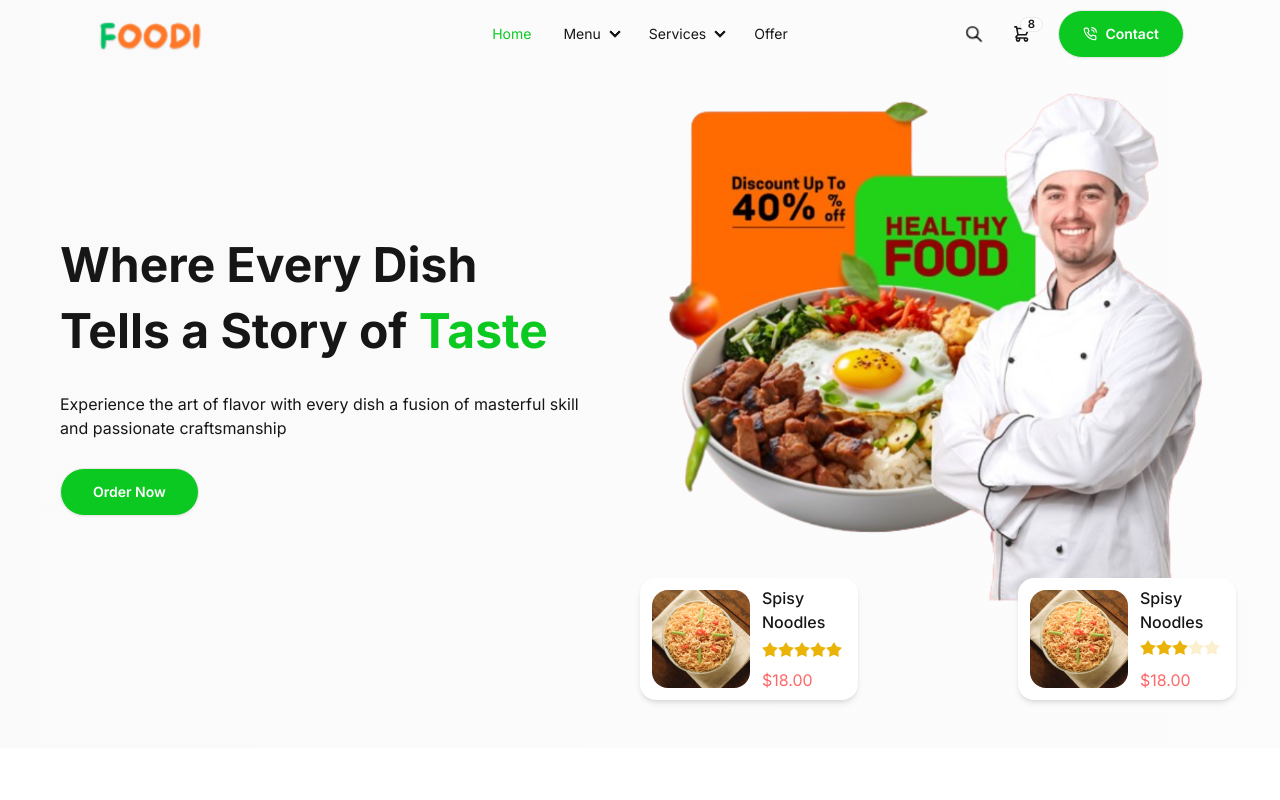
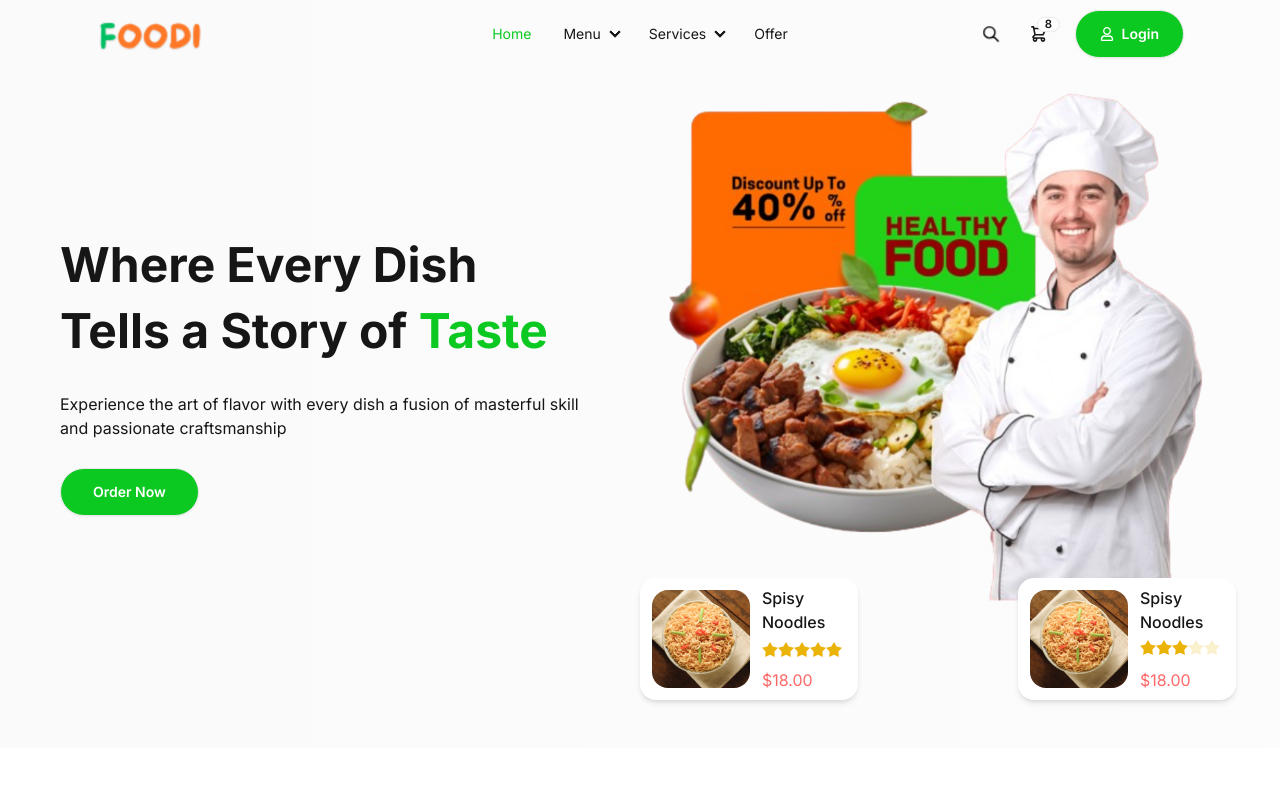
Before and after one commit to Madhushan13/my-mern-project, a React (Vite) app in the folder myfoody-client/: page / in a window 1280 px wide. Shown: the top 800 px of the page. Built offline with nearby package versions, Linux system fonts and the light colour scheme.

Commit message:
updated model section

```diff
--- /dev/null
+++ b/myfoody-client/src/components/Model.jsx
@@ -0,0 +1,46 @@
+import React from "react";
+
+const Model = () => {
+  return (
+    <dialog id="my_modal_5" className="modal modal-middle sm:modal-middle">
+      <div className="modal-box">
+        <div className="modal-action">
+          <form className="card-body" method="dialog">
+            <div className="form-control">
+              <label className="label">
+                <span className="label-text">Email</span>
+              </label>
+              <input
+                type="email"
+                placeholder="email"
+                className="input input-bordered"
+                required
+              />
+            </div>
+            <div className="form-control">
+              <label className="label">
+                <span className="label-text">Password</span>
+              </label>
+              <input
+                type="password"
+                placeholder="password"
+                className="input input-bordered"
+                required
+              />
+              <label className="label">
+                <a href="#" className="label-text-alt link link-hover">
+                  Forgot password?
+                </a>
+              </label>
+            </div>
+            <div className="form-control mt-6">
+              <button className="btn btn-primary">Login</button>
+            </div>
+          </form>
+        </div>
+      </div>
+    </dialog>
+  );
+};
+
+export default Model;
--- a/myfoody-client/src/components/Navbar.jsx
+++ b/myfoody-client/src/components/Navbar.jsx
@@ -1,6 +1,7 @@
 import { useEffect, useState } from "react";
 import logo3 from "/logo3.png";
-import { FiPhoneCall } from "react-icons/fi";
+import { FaRegUser } from "react-icons/fa";
+import Model from "./Model";
 
 const Navbar = () => {
   /*Handle scroll function */
@@ -149,11 +150,15 @@
             </div>
           </div>
 
-          {/*btn */}
-          <a className="btn  bg-green rounded-full px-6 text-white flex items-center gap-2">
-            <FiPhoneCall />
-            Contact
-          </a>
+          {/*Login btn */}
+          <button
+            onClick={() => document.getElementById("my_modal_5").showModal()}
+            className="btn  bg-green rounded-full px-6 text-white flex items-center gap-2"
+          >
+            <FaRegUser />
+            Login
+          </button>
+          <Model />
         </div>
       </div>
     </header>
```
